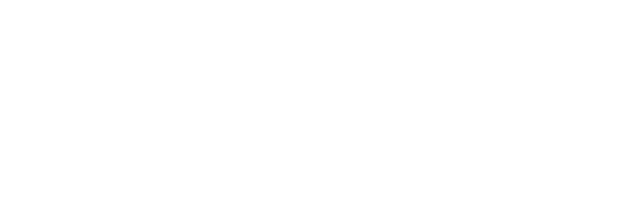
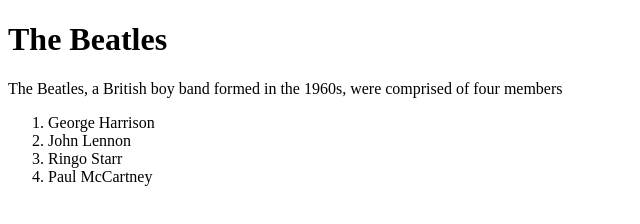
Before and after one commit to irenem22/AnimalCrossing, a plain HTML site: page index.html in a window 1280 px wide. Shown: the whole page, without its empty margins (0-640 px from the left). Drawn offline with Linux system fonts and the light colour scheme.

Commit message:
Add files via upload

```diff
--- a/index.html
+++ b/index.html
@@ -1,10 +1,18 @@
 <!doctype html>
 <html>
 <head>
-
+<title>The Beatles</title>
 </head>
 <body>
+<h1>The Beatles</h1>
+<p>The Beatles, a British boy band formed in the 1960s, were comprised of four members</p>
 
+<ol>
+<li>George Harrison</li>
+<li>John Lennon</li>
+<li>Ringo Starr</li>
+<li>Paul McCartney</li>
+</ol>
 
 </body>
 </html>
```
